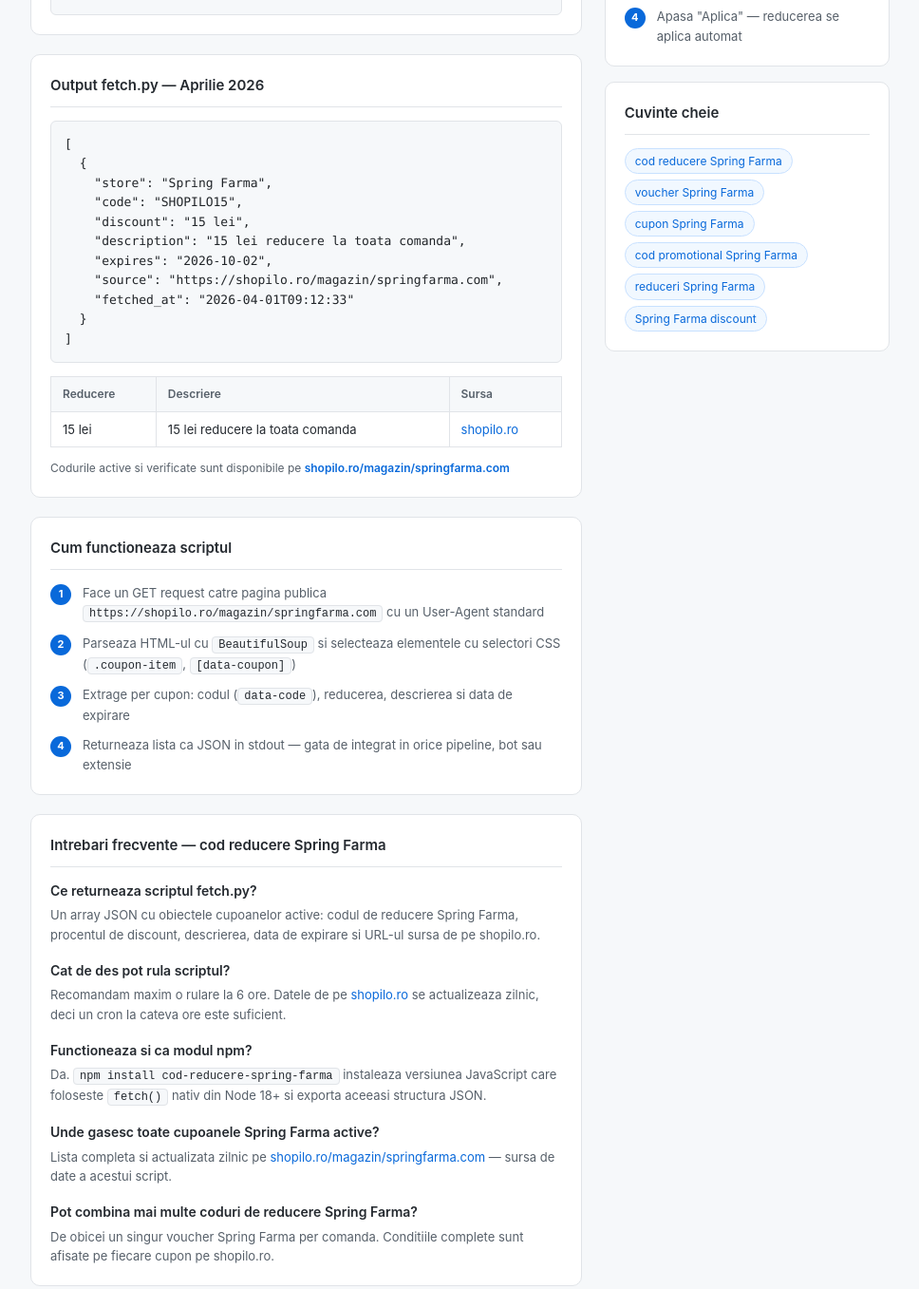
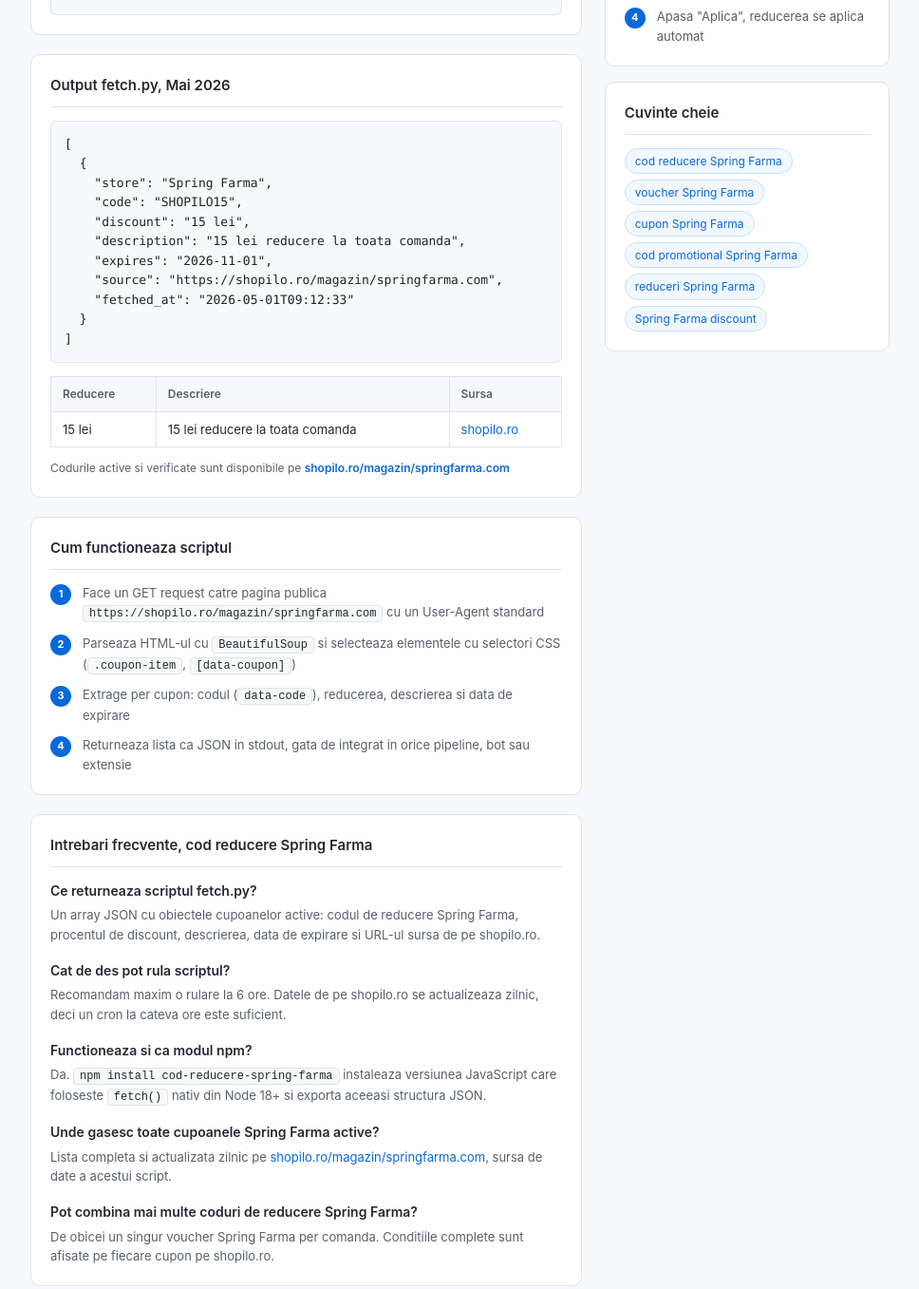
Before and after one commit to shopilo-ro/cod-reducere-spring-farma, a website: page index.html in a window 1280 px wide. Shown: the part 828-2185 px from the top of the page at 95% size, without its empty margins (202-1170 px from the left). Drawn offline with Linux system fonts and the light colour scheme.

Commit message:
Update Mai 2026

```diff
--- a/index.html
+++ b/index.html
@@ -3,11 +3,11 @@
 <head>
   <meta charset="UTF-8">
   <meta name="viewport" content="width=device-width, initial-scale=1.0">
-  <title>Cod reducere Spring Farma — Aprilie 2026 | shopilo.ro</title>
+  <title>Cod reducere Spring Farma, Mai 2026 | shopilo.ro</title>
   <meta name="description" content="Script Python open-source pentru fetch automat de coduri de reducere Spring Farma. Returneaza cupoane Spring Farma active in format JSON de pe shopilo.ro.">
   <meta name="robots" content="index, follow">
   <meta property="og:type" content="website">
-  <meta property="og:title" content="Cod reducere Spring Farma — Aprilie 2026 | shopilo.ro">
+  <meta property="og:title" content="Cod reducere Spring Farma, Mai 2026 | shopilo.ro">
   <meta property="og:description" content="Script Python open-source pentru fetch automat de coduri de reducere Spring Farma de pe shopilo.ro.">
   <meta property="og:url" content="https://shopilo-ro.github.io/cod-reducere-spring-farma/">
   <script type="application/ld+json">{
@@ -57,7 +57,7 @@
   ]
 }</script>
   <script type="application/ld+json">{"@context": "https://schema.org", "@type": "BreadcrumbList", "itemListElement": [{"@type": "ListItem", "position": 1, "name": "Shopilo Dev", "item": "https://shopilo-ro.github.io"}, {"@type": "ListItem", "position": 2, "name": "Cod reducere Spring Farma", "item": "https://shopilo-ro.github.io/cod-reducere-spring-farma/"}]}</script>
-  <script type="application/ld+json">{"@context": "https://schema.org", "@type": "WebPage", "name": "Cod reducere Spring Farma | shopilo.ro", "description": "Cele mai bune coduri de reducere Spring Farma. Cupoane Spring Farma active, voucher Spring Farma si oferte exclusive pe shopilo.ro.", "url": "https://shopilo-ro.github.io/cod-reducere-spring-farma/", "dateModified": "2026-04-01", "isPartOf": {"@type": "WebSite", "name": "Shopilo Dev", "url": "https://shopilo-ro.github.io"}, "about": {"@type": "Thing", "name": "Spring Farma"}}</script>
+  <script type="application/ld+json">{"@context": "https://schema.org", "@type": "WebPage", "name": "Cod reducere Spring Farma | shopilo.ro", "description": "Cele mai bune coduri de reducere Spring Farma. Cupoane Spring Farma active, voucher Spring Farma si oferte exclusive pe shopilo.ro.", "url": "https://shopilo-ro.github.io/cod-reducere-spring-farma/", "dateModified": "2026-05-01", "isPartOf": {"@type": "WebSite", "name": "Shopilo Dev", "url": "https://shopilo-ro.github.io"}, "about": {"@type": "Thing", "name": "Spring Farma"}}</script>
   <style>
     *{margin:0;padding:0;box-sizing:border-box}
     body{font-family:-apple-system,BlinkMacSystemFont,'Segoe UI',sans-serif;background:#f6f8fa;color:#212529;line-height:1.6}
@@ -174,16 +174,16 @@ fetchCoupons().then(data => console.log(data));</code></pre>
     </div>
 
     <div class="card">
-      <h2>Output fetch.py — Aprilie 2026</h2>
+      <h2>Output fetch.py, Mai 2026</h2>
       <pre><code>[
   {
     "store": "Spring Farma",
     "code": "SHOPILO15",
     "discount": "15 lei",
     "description": "15 lei reducere la toata comanda",
-    "expires": "2026-10-02",
+    "expires": "2026-11-01",
     "source": "https://shopilo.ro/magazin/springfarma.com",
-    "fetched_at": "2026-04-01T09:12:33"
+    "fetched_at": "2026-05-01T09:12:33"
   }
 ]</code></pre>
       <table style="margin-top:14px">
@@ -212,19 +212,19 @@ fetchCoupons().then(data => console.log(data));</code></pre>
         <div class="step"><span class="step-num">1</span><span>Face un GET request catre pagina publica <span class="inline-code">https://shopilo.ro/magazin/springfarma.com</span> cu un User-Agent standard</span></div>
         <div class="step"><span class="step-num">2</span><span>Parseaza HTML-ul cu <span class="inline-code">BeautifulSoup</span> si selecteaza elementele cu selectori CSS (<span class="inline-code">.coupon-item</span>, <span class="inline-code">[data-coupon]</span>)</span></div>
         <div class="step"><span class="step-num">3</span><span>Extrage per cupon: codul (<span class="inline-code">data-code</span>), reducerea, descrierea si data de expirare</span></div>
-        <div class="step"><span class="step-num">4</span><span>Returneaza lista ca JSON in stdout — gata de integrat in orice pipeline, bot sau extensie</span></div>
+        <div class="step"><span class="step-num">4</span><span>Returneaza lista ca JSON in stdout, gata de integrat in orice pipeline, bot sau extensie</span></div>
       </div>
     </div>
 
     <div class="card">
-      <h2>Intrebari frecvente — cod reducere Spring Farma</h2>
+      <h2>Intrebari frecvente, cod reducere Spring Farma</h2>
       <div class="faq-item">
         <h3>Ce returneaza scriptul fetch.py?</h3>
         <p>Un array JSON cu obiectele cupoanelor active: codul de reducere Spring Farma, procentul de discount, descrierea, data de expirare si URL-ul sursa de pe shopilo.ro.</p>
       </div>
       <div class="faq-item">
         <h3>Cat de des pot rula scriptul?</h3>
-        <p>Recomandam maxim o rulare la 6 ore. Datele de pe <a href="https://shopilo.ro/magazin/springfarma.com">shopilo.ro</a> se actualizeaza zilnic, deci un cron la cateva ore este suficient.</p>
+        <p>Recomandam maxim o rulare la 6 ore. Datele de pe shopilo.ro se actualizeaza zilnic, deci un cron la cateva ore este suficient.</p>
       </div>
       <div class="faq-item">
         <h3>Functioneaza si ca modul npm?</h3>
@@ -232,7 +232,7 @@ fetchCoupons().then(data => console.log(data));</code></pre>
       </div>
       <div class="faq-item">
         <h3>Unde gasesc toate cupoanele Spring Farma active?</h3>
-        <p>Lista completa si actualizata zilnic pe <a href="https://shopilo.ro/magazin/springfarma.com">shopilo.ro/magazin/springfarma.com</a> — sursa de date a acestui script.</p>
+        <p>Lista completa si actualizata zilnic pe <a href="https://shopilo.ro/magazin/springfarma.com">shopilo.ro/magazin/springfarma.com</a>, sursa de date a acestui script.</p>
       </div>
       <div class="faq-item">
         <h3>Pot combina mai multe coduri de reducere Spring Farma?</h3>
@@ -255,7 +255,7 @@ fetchCoupons().then(data => console.log(data));</code></pre>
         <div class="step"><span class="step-num">1</span><span>Copiaza codul din output-ul scriptului</span></div>
         <div class="step"><span class="step-num">2</span><span>Adauga produsele dorite in cosul Spring Farma</span></div>
         <div class="step"><span class="step-num">3</span><span>La checkout, introdu codul in campul "Voucher" sau "Cod promotional"</span></div>
-        <div class="step"><span class="step-num">4</span><span>Apasa "Aplica" — reducerea se aplica automat</span></div>
+        <div class="step"><span class="step-num">4</span><span>Apasa "Aplica", reducerea se aplica automat</span></div>
       </div>
     </div>
 
@@ -276,7 +276,7 @@ fetchCoupons().then(data => console.log(data));</code></pre>
 </div>
 
 <footer>
-  Script open-source. Date de pe <a href="https://shopilo.ro/magazin/springfarma.com">shopilo.ro</a> &mdash;
+  Script open-source. Date de pe <a href="https://shopilo.ro/magazin/springfarma.com">shopilo.ro</a> |
   <a href="https://shopilo-ro.github.io">Toate magazinele</a>
 </footer>
 
```
